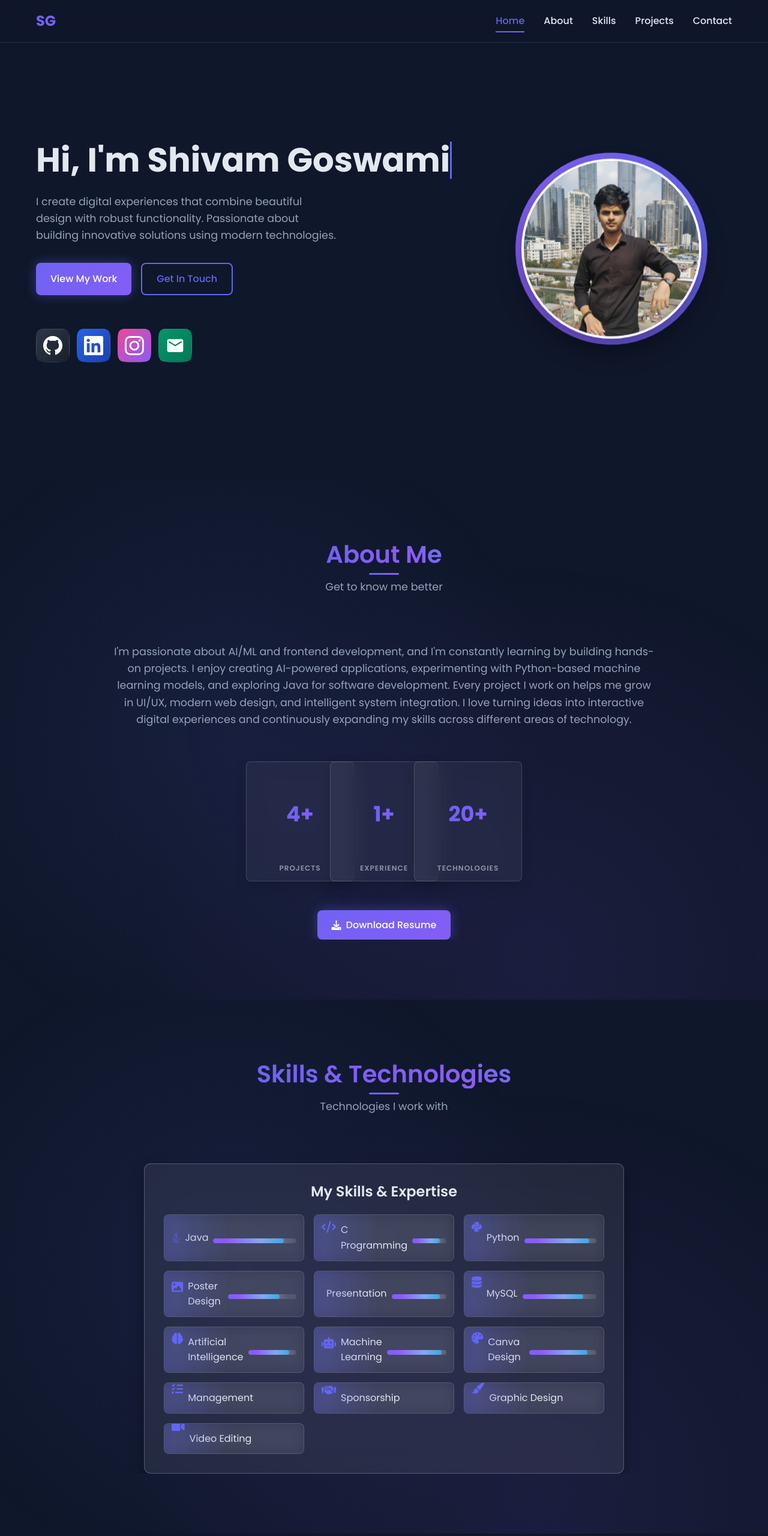
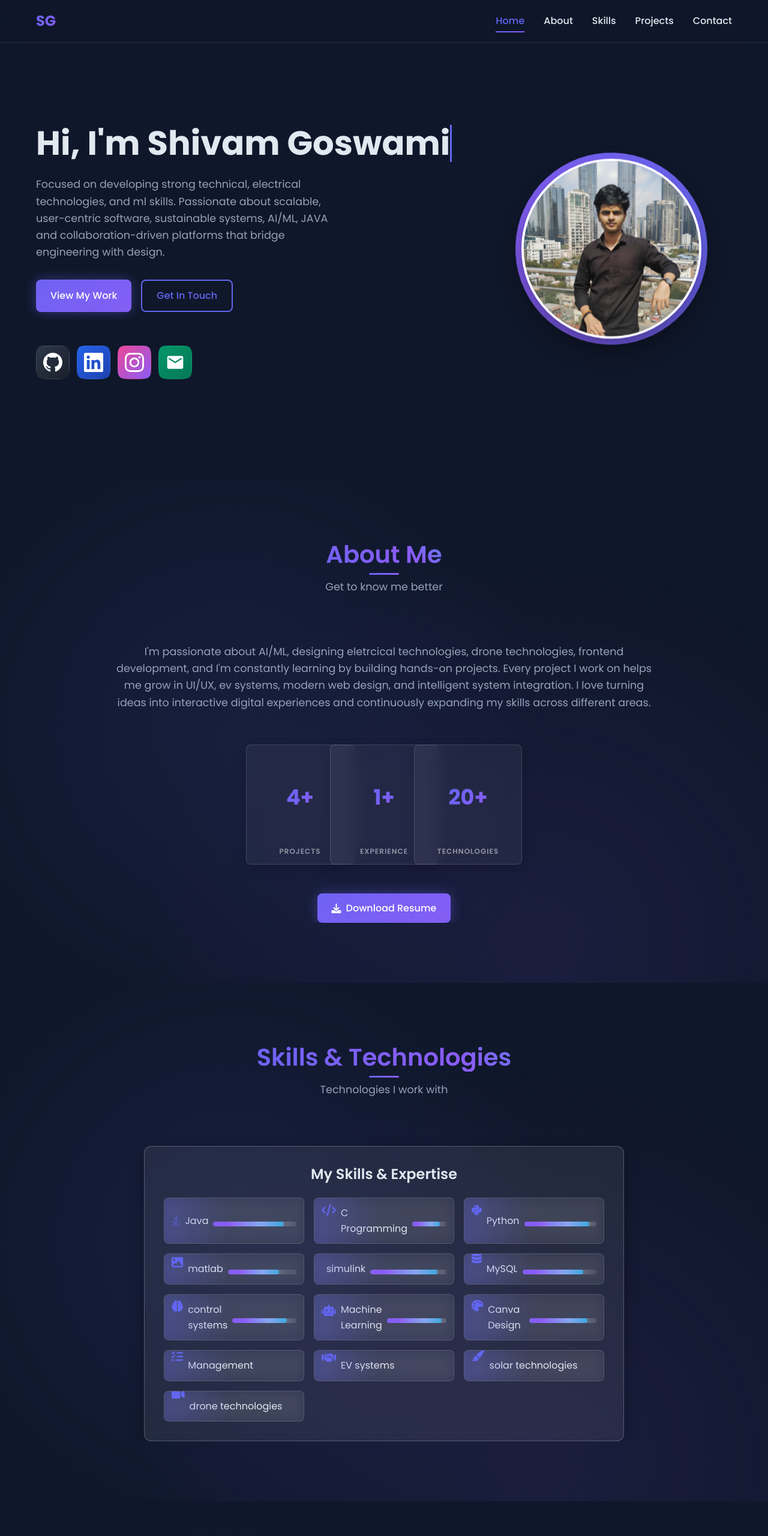
Before and after one commit to 12shivam1212/my-portfolio-site, a website: page index.html in a window 1280 px wide. Shown: the top 2560 px of the page at 60% size. Drawn offline with Linux system fonts and the light colour scheme; some icons are missing.

Commit message:
new change

```diff
--- a/index.html
+++ b/index.html
@@ -82,8 +82,9 @@
                     Hi, I'm <span class="text-gradient">Shivam Goswami</span>
                 </h1>
                 <p class="hero-description">
-                    I create digital experiences that combine beautiful design with robust functionality.
-                    Passionate about building innovative solutions using modern technologies.
+                    Focused on developing strong technical, electrical technologies, and ml skills. Passionate about scalable,
+                    user-centric software, sustainable systems, AI/ML, JAVA and collaboration-driven platforms that bridge
+                    engineering with design.
                 </p>
                 <div class="hero-buttons">
                     <a href="#projects" class="btn btn-primary">View My Work</a>
@@ -157,7 +158,7 @@
             <div class="about-content">
                 <div class="about-text">
                     <p>
-                        I'm passionate about AI/ML and frontend development, and I'm constantly learning by building hands-on projects. I enjoy creating AI-powered applications, experimenting with Python-based machine learning models, and exploring Java for software development. Every project I work on helps me grow in UI/UX, modern web design, and intelligent system integration. I love turning ideas into interactive digital experiences and continuously expanding my skills across different areas of technology.
+                        I'm passionate about AI/ML, designing eletrcical technologies, drone technologies, frontend development, and I'm constantly learning by building hands-on projects. Every project I work on helps me grow in UI/UX, ev systems, modern web design, and intelligent system integration. I love turning ideas into interactive digital experiences and continuously expanding my skills across different areas.
                     </p>
                     <div class="about-stats">
                         <div class="stat" data-text="Projects" style="--r:-15">
@@ -170,7 +171,7 @@
                             <h4>20+</h4>
                         </div>
                     </div>
-                    <a href="resume/mycv.pdf" class="btn btn-primary" download>
+                    <a href="resume/resume_shivam.pdf" class="btn btn-primary" download>
                         <i class="fas fa-download"></i> Download Resume
                     </a>
                 </div>
@@ -203,11 +204,11 @@
                         </div>
                         <div class="skill-item">
                             <i class="fas fa-image"></i>
-                            <span>Poster Design</span>
+                            <span>matlab</span>
                         </div>
                         <div class="skill-item">
                             <i class="fas fa-presentation"></i>
-                            <span>Presentation</span>
+                            <span>simulink</span>
                         </div>
                         <div class="skill-item">
                             <i class="fas fa-database"></i>
@@ -215,7 +216,7 @@
                         </div>
                         <div class="skill-item">
                             <i class="fas fa-brain"></i>
-                            <span>Artificial Intelligence</span>
+                            <span>control systems</span>
                         </div>
                         <div class="skill-item">
                             <i class="fas fa-robot"></i>
@@ -231,15 +232,15 @@
                         </div>
                         <div class="skill-item">
                             <i class="fas fa-handshake"></i>
-                            <span>Sponsorship</span>
+                            <span>EV systems</span>
                         </div>
                         <div class="skill-item">
                             <i class="fas fa-paint-brush"></i>
-                            <span>Graphic Design</span>
+                            <span>solar technologies</span>
                         </div>
                         <div class="skill-item">
                             <i class="fas fa-video"></i>
-                            <span>Video Editing</span>
+                            <span>drone technologies</span>
                         </div>
                     </div>
                 </div>
@@ -416,24 +417,6 @@
                         </a>
                     </div>
                 </div>
-
-                <form class="contact-form" id="contact-form">
-                    <div class="form-group">
-                        <input type="text" id="name" name="name" placeholder="Your Name" required>
-                    </div>
-                    <div class="form-group">
-                        <input type="email" id="email" name="email" placeholder="Your Email" required>
-                    </div>
-                    <div class="form-group">
-                        <input type="text" id="subject" name="subject" placeholder="Subject" required>
-                    </div>
-                    <div class="form-group">
-                        <textarea id="message" name="message" placeholder="Your Message" rows="5" required></textarea>
-                    </div>
-                    <button type="submit" class="btn btn-primary">
-                        <i class="fas fa-paper-plane"></i> Send Message
-                    </button>
-                </form>
             </div>
         </div>
     </section>
```
Also changed, not shown: 4 other files.
